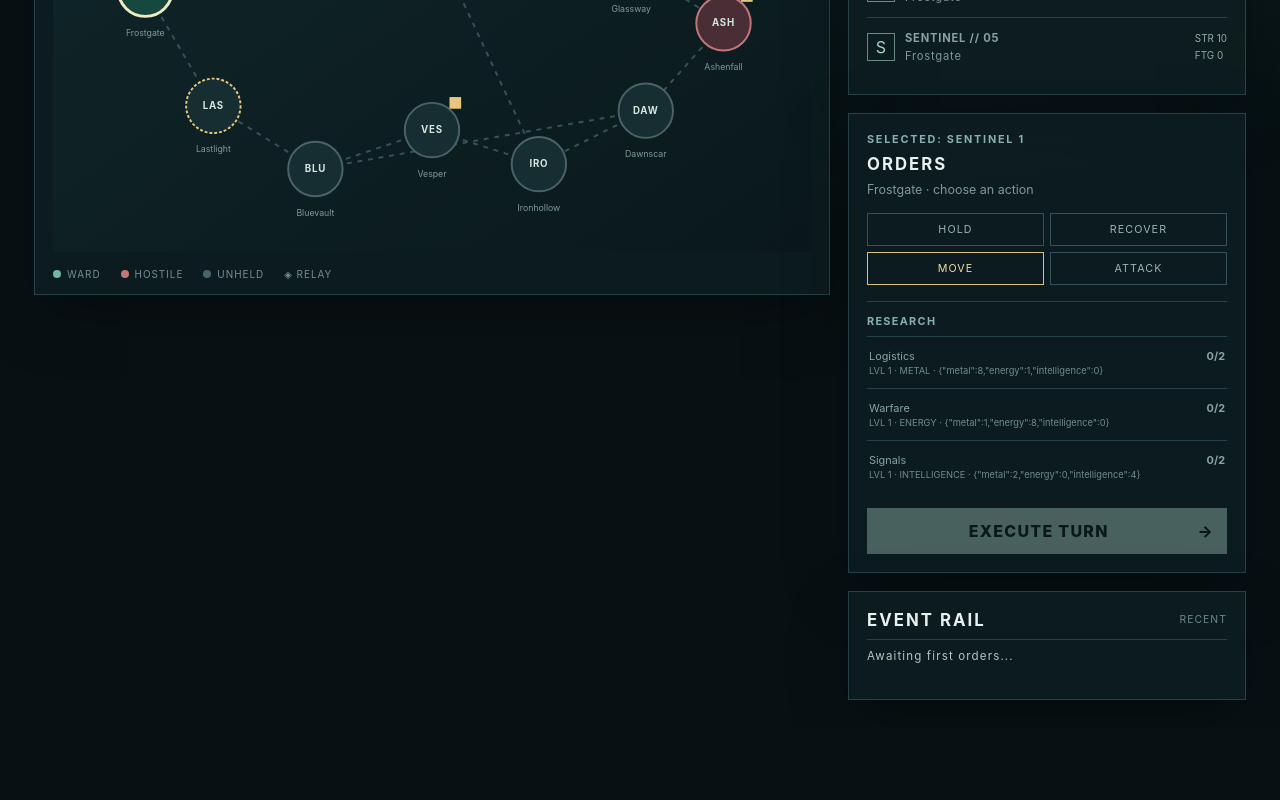
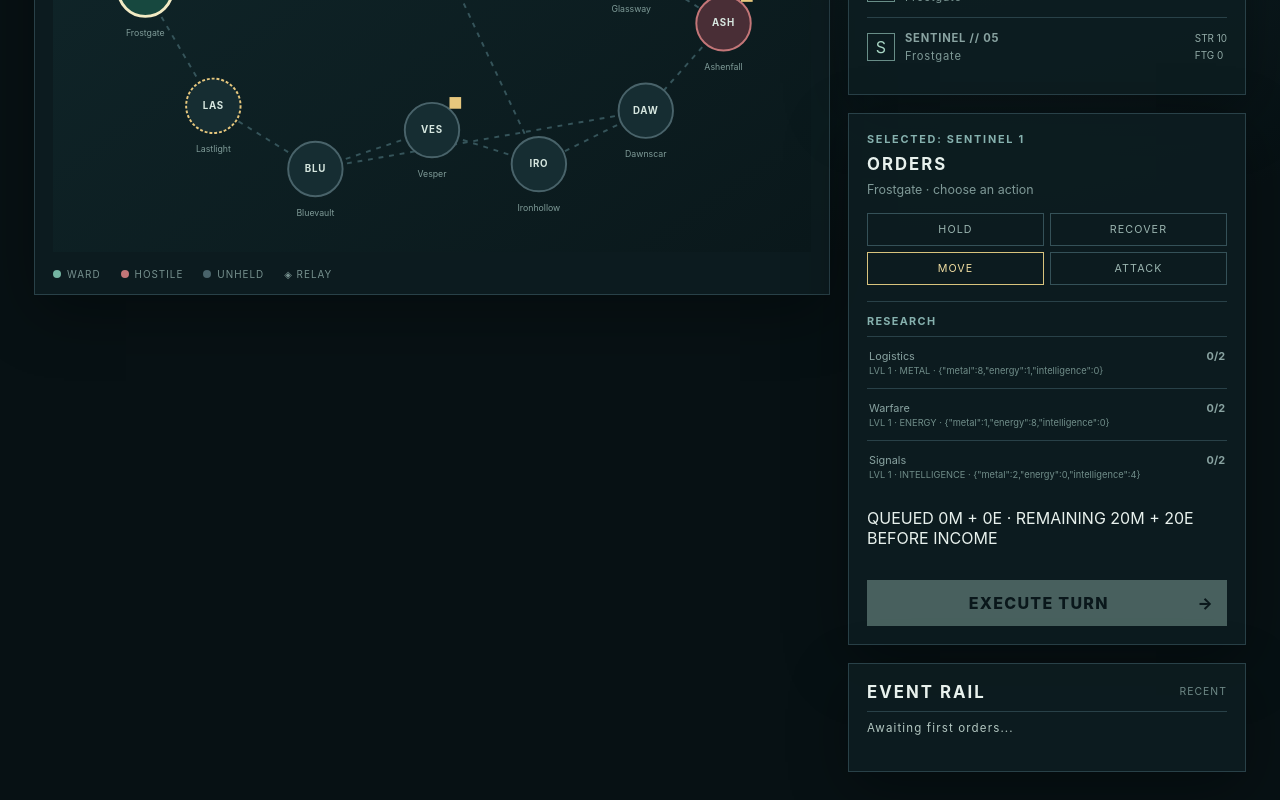
Before and after one commit to mostly-controlled/rimeward, a React (Vite) app: page / in a window 1280 px wide. Shown: the part 708-1508 px from the top of the page. Before the commit the page ends 1436 px from the top, so only its background shows below. Built offline with nearby package versions, Linux system fonts and the light colour scheme.

Commit message:
Add queued resource budget to order UI

```diff
--- a/src/ui/App.tsx
+++ b/src/ui/App.tsx
@@ -18,6 +18,15 @@ import {
 } from "../game/simulation";
 
 type RailEvent = { turn: number; message: string };
+
+const queuedCost = (orders: Order[]) =>
+  orders.reduce(
+    (total, order) => ({
+      metal: total.metal + (order.type === "attack" ? 2 : order.type === "recover" ? 6 : 0),
+      energy: total.energy + (order.type === "attack" ? 3 : order.type === "recover" ? 2 : 0),
+    }),
+    { metal: 0, energy: 0 },
+  );
 
 const SEED = 42024;
 const researchEffect = (branch: ResearchBranch, level: number) =>
@@ -63,6 +72,12 @@ export function App({ initialGame }: { initialGame?: GameState } = {}) {
   const [reports, setReports] = useState<BattleReport[]>([]);
   const [error, setError] = useState("");
   const income = calculateIncome(game);
+  const plannedCost = queuedCost(orders);
+  const shortfall = {
+    metal: Math.max(0, plannedCost.metal - game.resources.metal),
+    energy: Math.max(0, plannedCost.energy - game.resources.energy),
+  };
+  const affordable = shortfall.metal === 0 && shortfall.energy === 0;
   const expectedReports = useMemo(() => {
     if (!orders.some((order) => order.type === "attack")) return [];
     try {
@@ -647,9 +662,16 @@ export function App({ initialGame }: { initialGame?: GameState } = {}) {
                     ! {error}
                   </p>
                 )}
+                <p className="budget" aria-label="queued resource budget">
+                  QUEUED {plannedCost.metal}M + {plannedCost.energy}E · REMAINING{" "}
+                  {game.resources.metal}M + {game.resources.energy}E BEFORE INCOME
+                  {!affordable && (
+                    <> · SHORT {shortfall.metal ? `${shortfall.metal}M` : ""}{shortfall.metal && shortfall.energy ? " + " : ""}{shortfall.energy ? `${shortfall.energy}E` : ""}</>
+                  )}
+                </p>
                 <button
                   className="execute"
-                  disabled={!orders.length || game.terminal !== "active"}
+                  disabled={!orders.length || !affordable || game.terminal !== "active"}
                   onClick={execute}
                 >
                   EXECUTE TURN <span>→</span>
```
Also changed, not shown: 1 other file (tests, documents, lock files or other folders).
